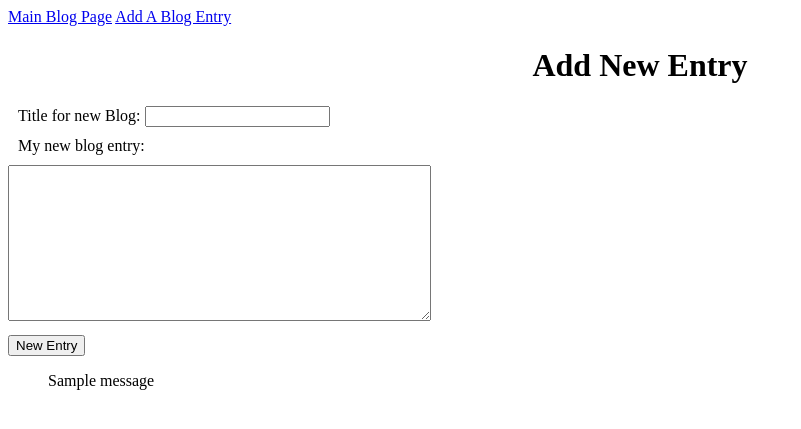
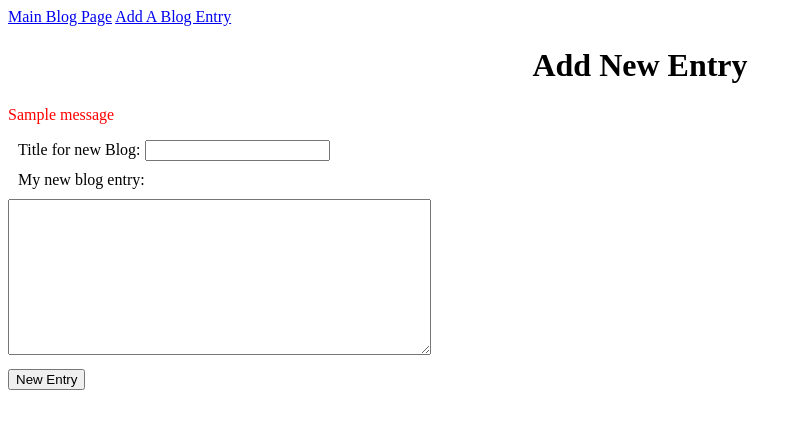
Before and after one commit to Jared5714/blogz, a Flask app: page /post in a window 1280 px wide. Shown: the top 429 px of the page, without its empty margins (0-801 px from the left). Run offline with Flask 2, Linux system fonts and the light colour scheme; one stand-in notice (Sample message) is shown.

Commit message:
Templates

```diff
--- a/templates/base.html
+++ b/templates/base.html
@@ -17,6 +17,10 @@
         h3 {
             color: red;
         }
+        .error {
+
+            color: red;
+        }
 
     </style>
     </head>
--- a/templates/post.html
+++ b/templates/post.html
@@ -3,6 +3,11 @@
 {% block content %}
     <h1>Add New Entry</h1>
     <div>
+    {% with messages = get_flashed_messages() %}
+    {% for message in messages %}
+        <p class = "error">{{ message }}</p>
+    {% endfor %}
+    {% endwith %}
     <form action = '/newpost' method='post'>
         <label>
             Title for new Blog:
@@ -15,13 +20,6 @@
         rows="10" cols="50">{{body}}</textarea>
         <label></label>
         <input type="submit" value='New Entry' />
-        {% with messages = get_flashed_messages() %}
-          <ul>
-          {% for message in messages %}
-            <p>{{ message }}</p>
-          {% endfor %}
-          </ul>
-        {% endwith %}
     </form>
     </div>
 {% endblock %}
```
